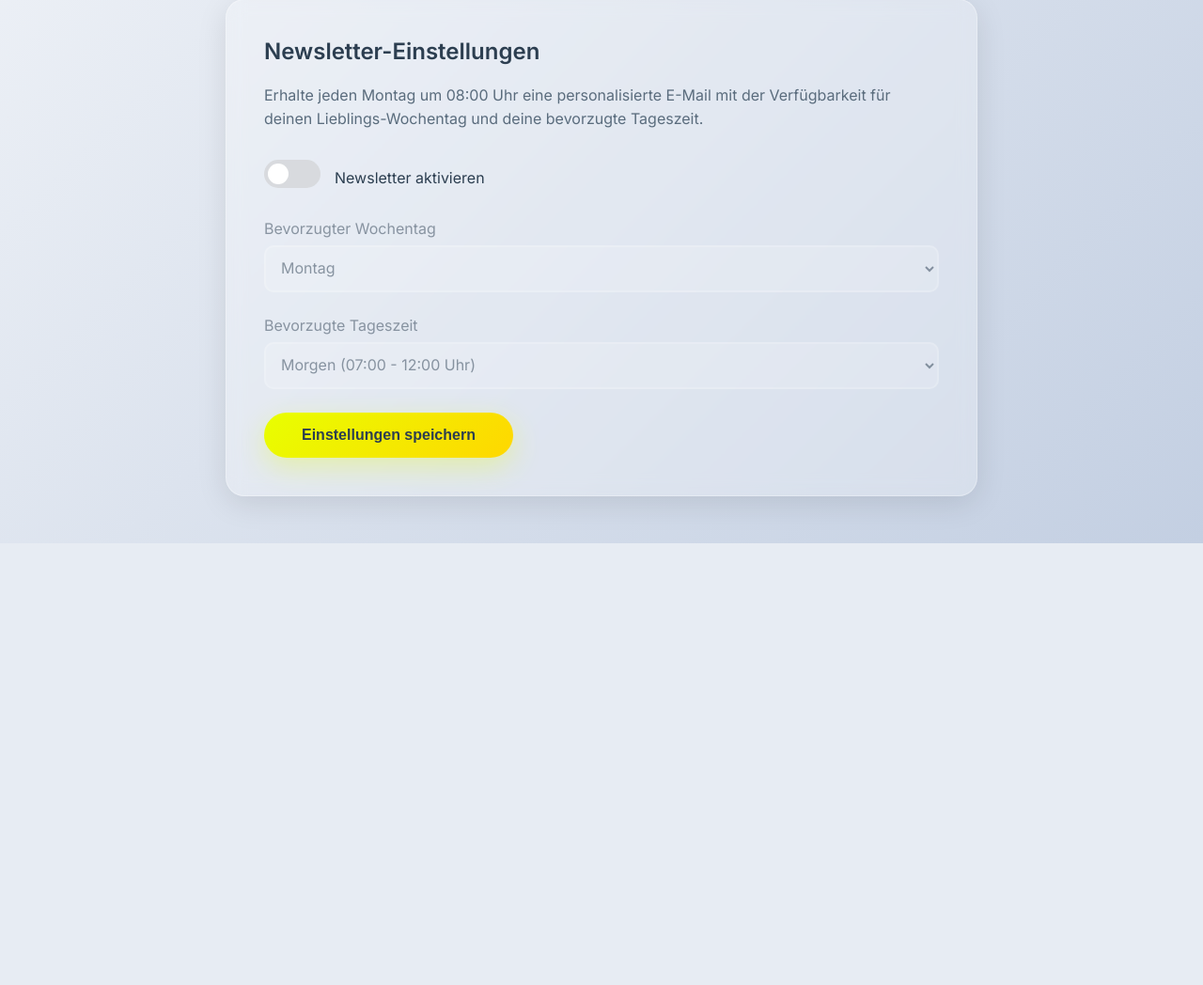
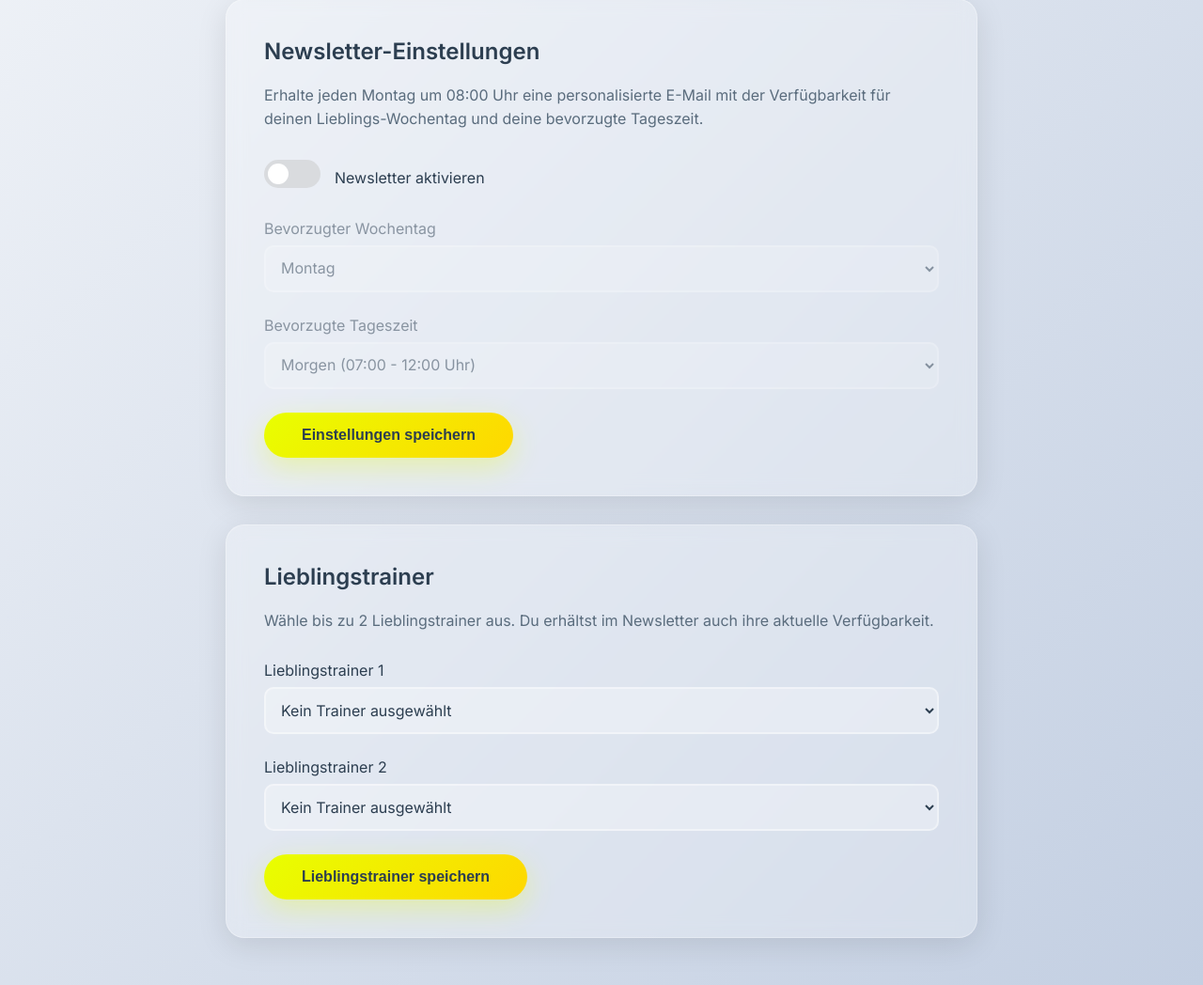
Before and after one commit to gniederlaender/Tennis_Booking, a Flask app: template templates/profile.html in a window 1280 px wide. Shown: the part 448-1496 px from the top of the page at 94% size. Before the commit the page ends 1026 px from the top, so only its background shows below. Run offline with Flask 3, Linux system fonts and the light colour scheme; the template is opened without the code that fills it, so the values that code supplies are empty.

Commit message:
Restore favorite trainer settings in profile UI
The favorite trainer selection was missing from the profile page
after a recent UI redesign, even though the backend functionality
remained intact. This restores the UI section.

Changes to templates/profile.html:
- Add "Lieblingstrainer" section with glass-card styling
- Two dropdown selects for favorite_trainer_1 and favorite_trainer_2
- Populated with available trainers from trainer_availability_snapshots
- Pre-select user's currently saved favorite trainers
- Add form submission handler for /profile/favorite-trainers endpoint
- Show success/error messages after saving

Backend already supported:
- favorite_trainer_1 and favorite_trainer_2 columns in users table
- /profile/favorite-trainers POST endpoint for updates
- Newsletter includes favorite trainer availability
- Profile route passes favorite_trainers and available_trainers to template

Co-Authored-By: Claude Opus 4.5 <noreply@anthropic.com>

```diff
--- a/templates/profile.html
+++ b/templates/profile.html
@@ -312,6 +312,43 @@
                 <button type="submit" class="btn-primary">Einstellungen speichern</button>
             </form>
         </div>
+
+        <div class="glass-card">
+            <h2>Lieblingstrainer</h2>
+            <p class="section-desc">
+                Wähle bis zu 2 Lieblingstrainer aus. Du erhältst im Newsletter auch ihre aktuelle Verfügbarkeit.
+            </p>
+
+            <div id="trainerMessage" class="message"></div>
+
+            <form id="trainerForm">
+                <div class="form-group">
+                    <label for="favoriteTrainer1">Lieblingstrainer 1</label>
+                    <select id="favoriteTrainer1" name="favoriteTrainer1">
+                        <option value="">Kein Trainer ausgewählt</option>
+                        {% for trainer in available_trainers %}
+                        <option value="{{ trainer }}" {% if favorite_trainers.trainer1 == trainer %}selected{% endif %}>
+                            {{ trainer }}
+                        </option>
+                        {% endfor %}
+                    </select>
+                </div>
+
+                <div class="form-group">
+                    <label for="favoriteTrainer2">Lieblingstrainer 2</label>
+                    <select id="favoriteTrainer2" name="favoriteTrainer2">
+                        <option value="">Kein Trainer ausgewählt</option>
+                        {% for trainer in available_trainers %}
+                        <option value="{{ trainer }}" {% if favorite_trainers.trainer2 == trainer %}selected{% endif %}>
+                            {{ trainer }}
+                        </option>
+                        {% endfor %}
+                    </select>
+                </div>
+
+                <button type="submit" class="btn-primary">Lieblingstrainer speichern</button>
+            </form>
+        </div>
     </div>
 
     <script>
@@ -371,6 +408,49 @@
                 messageDiv.style.display = 'none';
             }, 5000);
         }
+
+        // Handle trainer form submission
+        const trainerForm = document.getElementById('trainerForm');
+        const trainerMessageDiv = document.getElementById('trainerMessage');
+
+        trainerForm.addEventListener('submit', async function(e) {
+            e.preventDefault();
+
+            const data = {
+                favoriteTrainer1: document.getElementById('favoriteTrainer1').value || null,
+                favoriteTrainer2: document.getElementById('favoriteTrainer2').value || null
+            };
+
+            try {
+                const response = await fetch('{{ url_for("update_favorite_trainers") }}', {
+                    method: 'POST',
+                    headers: {
+                        'Content-Type': 'application/json'
+                    },
+                    body: JSON.stringify(data)
+                });
+
+                const result = await response.json();
+
+                if (response.ok) {
+                    showTrainerMessage(result.message || 'Lieblingstrainer gespeichert', 'success');
+                } else {
+                    showTrainerMessage(result.error || 'Fehler beim Speichern', 'error');
+                }
+            } catch (error) {
+                showTrainerMessage('Verbindungsfehler', 'error');
+            }
+        });
+
+        function showTrainerMessage(text, type) {
+            trainerMessageDiv.textContent = text;
+            trainerMessageDiv.className = 'message ' + type;
+            trainerMessageDiv.style.display = 'block';
+
+            setTimeout(() => {
+                trainerMessageDiv.style.display = 'none';
+            }, 5000);
+        }
     </script>
 </body>
 </html>
```
